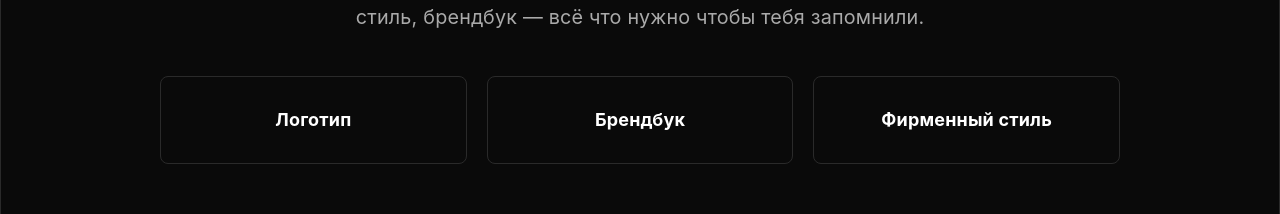
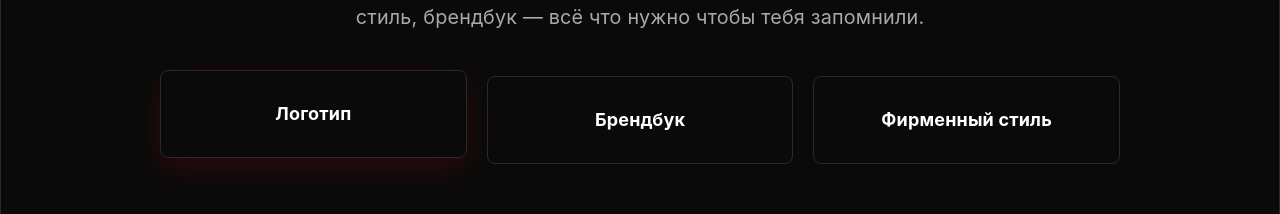
Before and after one commit to m1ndyp/ncea-site, a React (Vite) app: page / in a window 1280 px wide. In both pictures the pointer is over the element "Логотип". Shown: the part 1001-1215 px from the top of the page. Built offline with nearby package versions, Linux system fonts and the light colour scheme.

Commit message:
Анимации

```diff
--- a/src/App.css
+++ b/src/App.css
@@ -63,3 +63,32 @@ html, body, #root {
     grid-template-columns: 1fr;
   }
 }
+
+.grid-3 > div,
+.grid-2 > div {
+  transition: transform 0.4s cubic-bezier(0.4, 0, 0.2, 1),
+              border-color 0.4s cubic-bezier(0.4, 0, 0.2, 1),
+              box-shadow 0.4s cubic-bezier(0.4, 0, 0.2, 1);
+}
+
+.grid-3 > div:hover,
+.grid-2 > div:hover {
+  transform: translateY(-6px);
+  border-color: var(--red);
+  box-shadow: 0 10px 30px rgba(232, 0, 26, 0.15);
+}
+
+button {
+  transition: transform 0.2s cubic-bezier(0.4, 0, 0.2, 1),
+              opacity 0.2s cubic-bezier(0.4, 0, 0.2, 1);
+}
+
+button:hover {
+  transform: scale(1.02);
+  opacity: 0.95;
+  cursor: pointer;
+}
+
+button:active {
+  transform: scale(0.98);
+}
```
